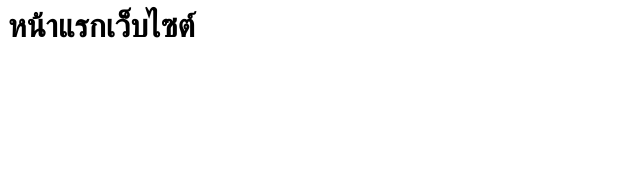
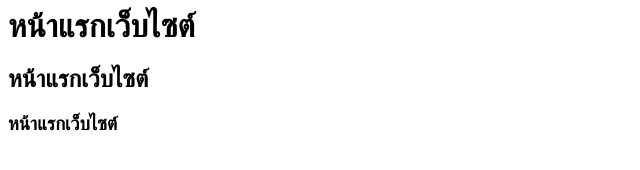
Before and after one commit to nutthapo968-bot/nutthapong-010, a plain HTML site: page index.html in a window 1280 px wide. Shown: the whole page, without its empty margins (0-640 px from the left). Drawn offline with Linux system fonts and the light colour scheme.

Commit message:
Update index.html

```diff
--- a/index.html
+++ b/index.html
@@ -1 +1,3 @@
 <h1>หน้าแรกเว็บไซต์</h1>
+<h2>หน้าแรกเว็บไซต์</h2>
+<h3>หน้าแรกเว็บไซต์</h3>
```
